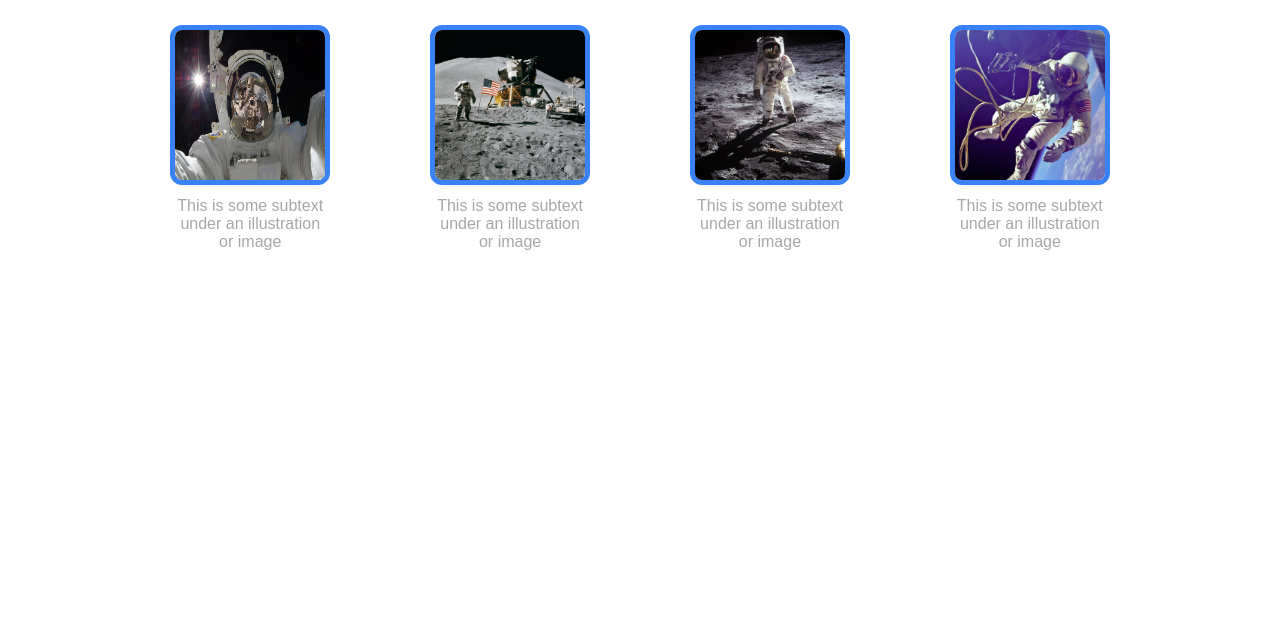
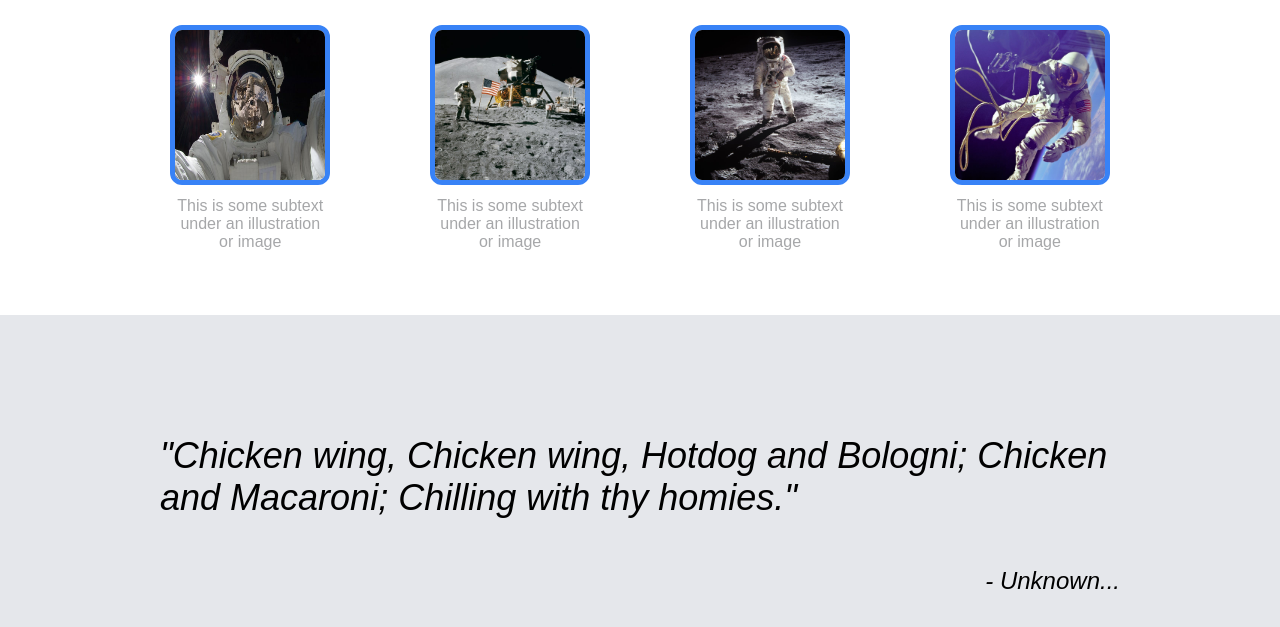
Before and after one commit to KProperProductions/redesigned-doodle, a plain HTML site: page index.html in a window 1280 px wide. Shown: the part 595-1222 px from the top of the page. Before the commit the page ends 910 px from the top, so only its background shows below. Drawn offline with Linux system fonts and the light colour scheme.

Commit message:
Add quote section.

```diff
--- a/index.html
+++ b/index.html
@@ -30,9 +30,9 @@
         </div>
     </div>
 
-    <div class="rando">
+    <div class="rando-info">
         <div class="rando-header"> Some Random Information</div>
-        <div class="rando-info">
+        <div class="rando-boxes">
             <div class="box">
                 <img class="rando-box" src="../redesigned-doodle/img/astronaut-one.jpeg" alt="">
                 <div class="rando-sub">This is some subtext under an illustration or image</div>
@@ -51,5 +51,14 @@
             </div>
         </div>
     </div>
+
+    <div class="quote">
+        <div class="quote-main">
+            "Chicken wing, Chicken wing, Hotdog and Bologni; Chicken and Macaroni;
+            Chilling with thy homies."
+        </div>
+        <div class="quoted-figure"> - Unknown...</div>
+        </div>
+    </div>
 </body>
 </html>
--- a/styles.css
+++ b/styles.css
@@ -91,14 +91,6 @@ a:hover {
     margin-left: 2.5%;
 }
 
-.rando-info {
-    height: fit-content;
-    align-items: center;
-    justify-content: space-evenly;
-    display: flex;
-    padding: 0px 5.5%;
-}
-
 .rando-header {
     display: flex;
     justify-content: center;
@@ -107,7 +99,7 @@ a:hover {
     font-weight: 900;
     color: #1F2937;
 }
-.rando-info {
+.rando-boxes {
     height: fit-content;
     align-items: center;
     justify-content: space-evenly;
@@ -138,3 +130,30 @@ a:hover {
     flex-wrap: wrap;
     text-align: center;
 }
+
+.quote {
+    display: flex;
+    height: 400px;
+    background-color: #E5E7EB;
+    align-content: center;
+    justify-content: center;
+    flex-direction: column;
+    padding: 0 12.5%;
+}
+
+.quote-main {
+    display: flex;
+    align-items: center;
+    justify-content: center;
+    font-size: 36px;
+    font-style: italic;
+    font-weight: 100;
+}
+
+.quoted-figure {
+    display: flex;
+    font-size: 24px;
+    font-style: italic;
+    justify-content: flex-end;
+    margin-top: 5%;
+}
```
